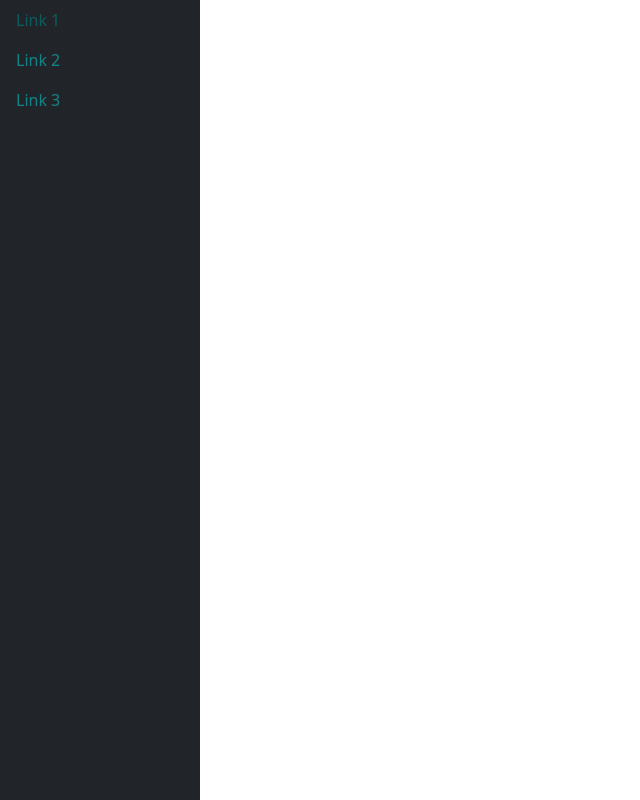
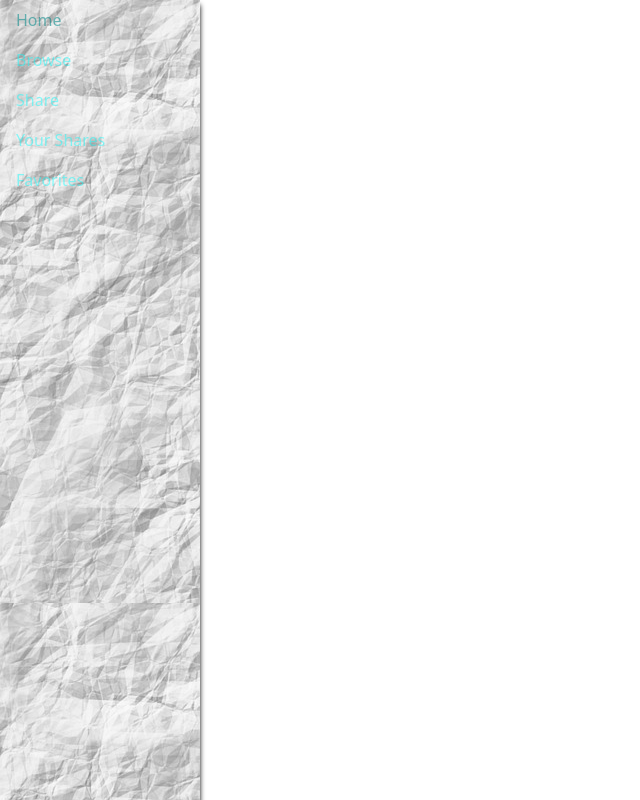
Before and after one commit to barlowtyler96/AngularRecipesB2C, an Angular app: page / in a window 1280 px wide. Shown: the whole page, without its empty margins (0-640 px from the left). Built offline with nearby package versions, Linux system fonts and the light colour scheme.

Commit message:
add background img and shadow

```diff
--- a/src/app/navbar/navbar.component.css
+++ b/src/app/navbar/navbar.component.css
@@ -1,4 +1,6 @@
 .navbar {
+  background-image: url(../../../src/assets/images/banner.jpg);
+  box-shadow: 0 1px 5px #000000ff;
   transition: top 0.3s ease;
   transition: bottom 0.3s ease;
   display: none;
--- a/src/app/navbar/navbar.component.min.css
+++ b/src/app/navbar/navbar.component.min.css
@@ -1 +1 @@
-.navbar{transition:top .3s ease;transition:bottom .3s ease;display:none}@media (max-width:768px){.navbar{display:block}}
+.navbar{background-image:url(../../assets/images/banner.jpg);box-shadow:0 1px 5px #000ff;transition:top .3s ease;transition:bottom .3s ease;display:none}@media (max-width:768px){.navbar{display:block}}
--- a/src/app/navbar/navbar.component.scss
+++ b/src/app/navbar/navbar.component.scss
@@ -1,4 +1,6 @@
 .navbar {
+    background-image: url(../../../src/assets/images/banner.jpg);
+    box-shadow: 0 1px 5px #000000ff;
     transition: top 0.3s ease;
     transition: bottom 0.3s ease;
     display: none;
--- a/src/app/sidebar/sidebar.component.css
+++ b/src/app/sidebar/sidebar.component.css
@@ -1,7 +1,7 @@
 /* sidebar.component.scss */
 .sidebar {
-  background-color: #333;
-  color: #c1c1c1;
+  background-image: url(../../../src/assets/images/banner.jpg);
+  box-shadow: 0 5px 5px #000000ff;
   height: 100%;
   width: 200px;
   position: fixed;
--- a/src/app/sidebar/sidebar.component.html
+++ b/src/app/sidebar/sidebar.component.html
@@ -1,13 +1,19 @@
 <div class="sidebar bg-dark">
     <ul class="nav flex-column">
         <li class="nav-item">
-            <a class="nav-link" href="#">Link 1</a>
+            <a class="nav-link" href="#">Home</a>
         </li>
         <li class="nav-item">
-            <a class="nav-link" href="#">Link 2</a>
+            <a class="nav-link" href="#">Browse</a>
         </li>
         <li class="nav-item">
-            <a class="nav-link" href="#">Link 3</a>
+            <a class="nav-link" href="#">Share</a>
+        </li>
+        <li class="nav-item">
+            <a class="nav-link" href="#">Your Shares</a>
+        </li>
+        <li class="nav-item">
+            <a class="nav-link" href="#">Favorites</a>
         </li>
     </ul>
 </div>
--- a/src/app/sidebar/sidebar.component.min.css
+++ b/src/app/sidebar/sidebar.component.min.css
@@ -1 +1 @@
-.sidebar{background-color:#333;color:#c1c1c1;height:100%;width:200px;position:fixed;top:0;left:-250px;transition:left .3s ease}@media (min-width:768px){.sidebar{left:0}}
+.sidebar{background-image:url(../../assets/images/banner.jpg);box-shadow:0 5px 5px #000ff;height:100%;width:200px;position:fixed;top:0;left:-250px;transition:left .3s ease}@media (min-width:768px){.sidebar{left:0}}
--- a/src/app/sidebar/sidebar.component.scss
+++ b/src/app/sidebar/sidebar.component.scss
@@ -1,7 +1,7 @@
 /* sidebar.component.scss */
 .sidebar {
-    background-color: #333;
-    color: #c1c1c1;
+    background-image: url(../../../src/assets/images/banner.jpg);
+    box-shadow: 0 5px 5px #000000ff;
     height: 100%;
     width: 200px;
     position: fixed;
```
